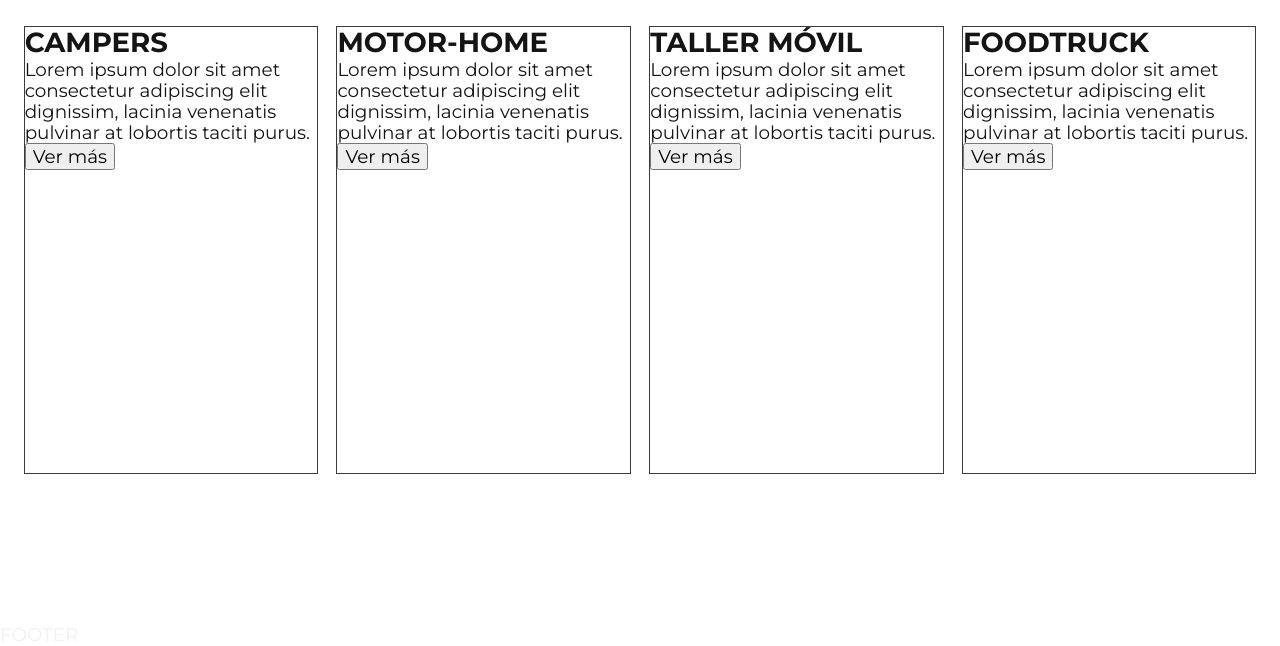
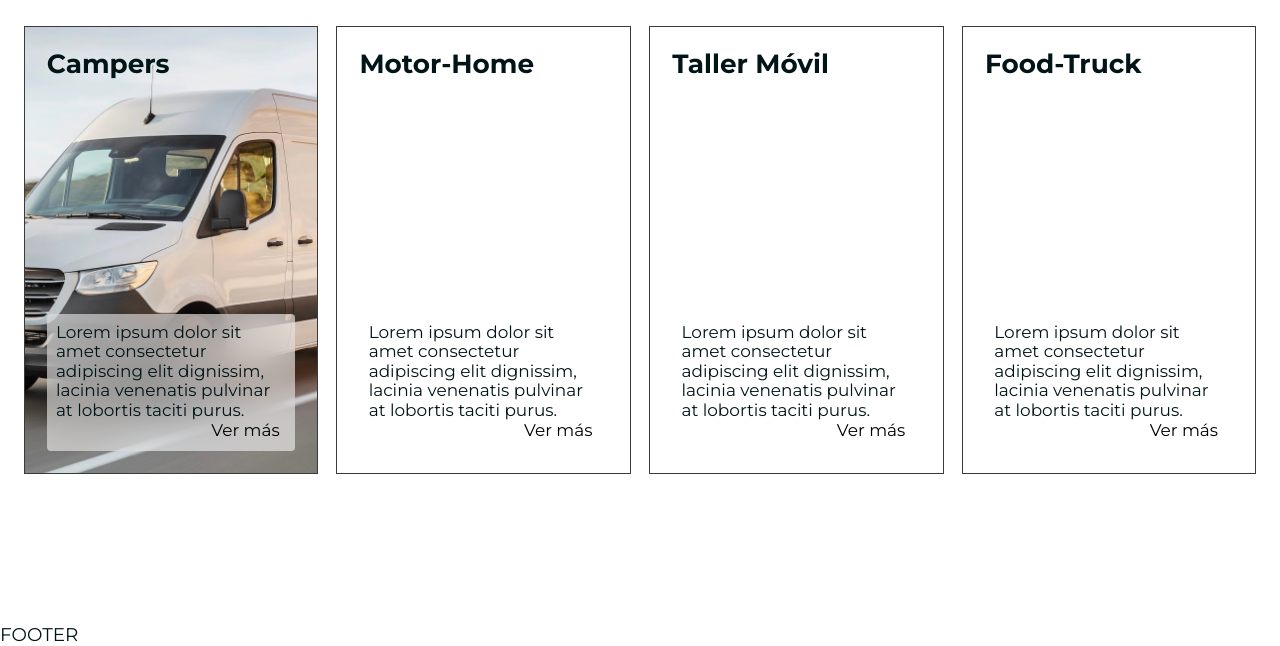
Before and after one commit to xdguido/Carrozados-RF-Website, a website built with Parcel: page src/index.html in a window 1280 px wide. Shown: the part 976-1622 px from the top of the page. Built offline with nearby package versions, Linux system fonts and the light colour scheme.

Commit message:
updated style

```diff
--- a/src/index.html
+++ b/src/index.html
@@ -55,38 +55,58 @@
 
       <section id="carrozados" class="section-carrozados flex scroll-snap">
         <h1 class="header-carrozados">CARROZADOS</h1>
+
         <div class="card-container flex">
-          <div class="card">
-            <h2 class="card-header">CAMPERS</h2>
-            <p class="card-content">
-              Lorem ipsum dolor sit amet consectetur adipiscing elit dignissim,
-              lacinia venenatis pulvinar at lobortis taciti purus.
+          <div class="card campers flex">
+            <div class="card__top flex">
+              <h2 class="card__header">Campers</h2>
+            </div>
+            <div class="card__bottom flex">
+              <p class="card__content">
+                Lorem ipsum dolor sit amet consectetur adipiscing elit
+                dignissim, lacinia venenatis pulvinar at lobortis taciti purus.
               </p>
               <button id="btn-campers" class="btn__card">Ver más</button>
             </div>
-          <div class="card">
-            <h2 class="card-header">MOTOR-HOME</h2>
-            <p class="card-content">
-              Lorem ipsum dolor sit amet consectetur adipiscing elit dignissim,
-              lacinia venenatis pulvinar at lobortis taciti purus.
+          </div>
+
+          <div class="card flex">
+            <div class="card__top flex">
+              <h2 class="card__header">Motor-Home</h2>
+            </div>
+            <div class="card__bottom flex">
+              <p class="card__content">
+                Lorem ipsum dolor sit amet consectetur adipiscing elit
+                dignissim, lacinia venenatis pulvinar at lobortis taciti purus.
               </p>
               <button id="btn-motorhome" class="btn__card">Ver más</button>
             </div>
-          <div class="card">
-            <h2 class="card-header">TALLER MÓVIL</h2>
-            <p class="card-content">
-              Lorem ipsum dolor sit amet consectetur adipiscing elit dignissim,
-              lacinia venenatis pulvinar at lobortis taciti purus.
+          </div>
+
+          <div class="card flex">
+            <div class="card__top flex">
+              <h2 class="card__header">Taller Móvil</h2>
+            </div>
+            <div class="card__bottom flex">
+              <p class="card__content">
+                Lorem ipsum dolor sit amet consectetur adipiscing elit
+                dignissim, lacinia venenatis pulvinar at lobortis taciti purus.
               </p>
               <button id="btn-taller" class="btn__card">Ver más</button>
             </div>
-          <div class="card">
-            <h2 class="card-header">FOODTRUCK</h2>
-            <p class="card-content">
-              Lorem ipsum dolor sit amet consectetur adipiscing elit dignissim,
-              lacinia venenatis pulvinar at lobortis taciti purus.
+          </div>
+
+          <div class="card flex">
+            <div class="card__top flex">
+              <h2 class="card__header">Food-Truck</h2>
+            </div>
+            <div class="card__bottom flex">
+              <p class="card__content">
+                Lorem ipsum dolor sit amet consectetur adipiscing elit
+                dignissim, lacinia venenatis pulvinar at lobortis taciti purus.
               </p>
               <button id="btn-remolques" class="btn__card">Ver más</button>
+            </div>
           </div>
         </div>
       </section>
--- a/src/styles/main.css
+++ b/src/styles/main.css
@@ -10,12 +10,12 @@
   --step-2: clamp(1.57rem, calc(1.48rem + 0.45vw), 1.8rem);
   --step-3: clamp(1.88rem, calc(1.74rem + 0.72vw), 2.25rem);
 
-  --bg-clr-primary: hsl(0, 0%, 83%);
-  --bg-clr-secondary: hsl(0, 0%, 91%);
-  --clr-text: hsl(0, 0%, 94%);
-  --clr-primary: hsl(0, 0%, 8%);
-  --clr-secondary: hsl(0, 100%, 58%);
-  --clr-accent: ;
+  --clr-bg-primary: hsl(0, 0%, 100%, 0.55);
+  --clr-bg-secondary: hsl(0, 0%, 0%, 0.75);
+  --clr-text: hsl(0, 0%, 98%);
+  --clr-primary: hsl(0, 0%, 85%);
+  --clr-secondary: hsl(191, 92%, 5%);
+  --clr-accent: hsl(191, 92%, 24%);
 
   --ff-title: "Montserrat", sans-serif;
   --ff-text: "Montserrat", sans-serif;
@@ -25,10 +25,16 @@
 
 html {
   font-family: var(--ff-text);
-  color: var(--clr-text);
+  color: var(--clr-secondary);
   font-size: var(--step-0);
   scroll-snap-type: y proximity;
   scroll-behavior: smooth;
+}
+h1 {
+  font-size: var(--step-3);
+}
+h2 {
+  font-size: var(--step-1);
 }
 
 /* Buttons */
@@ -36,7 +42,6 @@ html {
 button {
   cursor: pointer;
 }
-
 .btn-mobile-nav-toggle.material-icons {
   display: none;
   font-size: 46px;
@@ -52,14 +57,17 @@ button {
   width: 2rem;
   aspect-ratio: 1;
 }
-
 #btn__hero {
   padding: 0.5em 1em;
   border-radius: 0.5rem;
   font-weight: 500;
   align-items: center;
 }
-
+.btn__card {
+  font-size: var(--step--1);
+  background-color: transparent;
+  border-style: none;
+}
 .btn-contact {
   display: none;
   padding: 0.4em 0.8em;
@@ -77,13 +85,14 @@ button {
 .primary-header {
   position: fixed;
   padding-inline: 2rem;
+  border-bottom: 1px solid var(--clr-secondary);
   height: 5rem;
   top: 0;
   left: 0;
   right: 0;
   align-items: center;
   justify-content: space-between;
-  background-color: rgba(0, 0, 0, 0.85);
+  background-color: var(--clr-bg-primary);
 }
 
 /* Main Content */
@@ -100,7 +109,6 @@ button {
 
 .section-carrozados {
   flex-direction: column;
-  color: var(--clr-primary);
   padding-block: 5rem;
   min-height: 100vh;
 }
@@ -113,9 +121,28 @@ button {
   justify-content: center;
 }
 .card {
+  flex-direction: column;
+  justify-content: space-between;
+  padding: 1.2rem;
   border: solid 1px rgb(58, 58, 58);
   flex-basis: clamp(16rem, 22vw, 22rem);
-  height: clamp(16rem, 35vw, 35rem);
+  height: clamp(19rem, 35vw, 35rem);
+  background-size: cover;
+  background-repeat: no-repeat;
+  background-position: center;
+}
+.card__bottom {
+  flex-direction: column;
+  align-items: end;
+  --gap: 0;
+  padding: 0.5rem;
+  border-radius: 0.2rem;
+  font-size: var(--step--1);
+  color: var(--clr-secondary);
+  background-color: var(--clr-bg-primary);
+}
+.card.campers {
+  background-image: url(../images/carrozados/motor-home/motor-home-3.jpeg);
 }
 
 /* Carrozados Modal */
@@ -134,8 +161,8 @@ button {
 
 .modal__inner {
   flex-direction: column;
-  background-color: var(--bg-clr-primary);
-  color: var(--clr-primary);
+  background-color: var(--clr-primary);
+  color: var(--clr-secondary);
   border-radius: 1rem;
   padding: min(5vw, 2.5rem);
   width: min(90vw, 70rem);
@@ -168,6 +195,16 @@ button {
 }
 
 .modal__card-leyend {
+}
+
+/* Support */
+
+@supports (backdrop-filter: blur(18px)) {
+  .card__bottom,
+  .primary-header {
+    background-color: var(--clr-bg-primary);
+    backdrop-filter: blur(18px);
+  }
 }
 
 /* Media Queries */
```
Also changed, not shown: src/images/carrozados/campers/camper-2.webp (added), src/images/carrozados/motor-home/motor-home-2.webp (added), src/images/carrozados/motor-home/motor-home-3.jpeg (added), src/images/carrozados/motor-home/motor-home.webp (added). Lines whose indentation alone changed are shown as unchanged.
